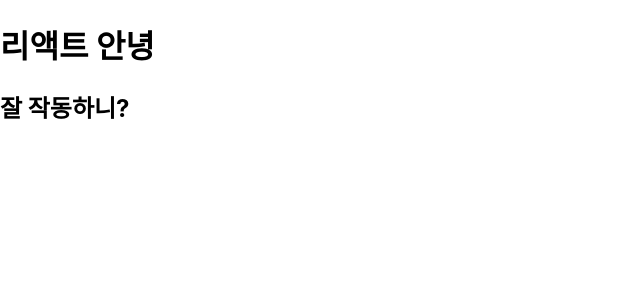
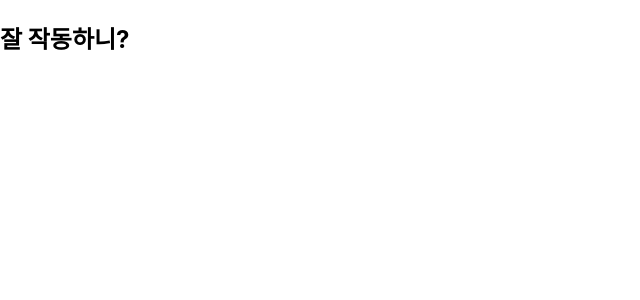
Before and after one commit to seungbeen803/2023ReactStudy, a React (Create React App) app: page / in a window 1280 px wide. Shown: the top 300 px of the page, without its empty margins (0-640 px from the left). Built offline with nearby package versions, Linux system fonts and the light colour scheme.

Commit message:
React 여러 줄 작성 (조건문)

```diff
--- a/src/App.js
+++ b/src/App.js
@@ -1,10 +1,14 @@
 import './App.css';
 
 function App() {
+  const name = 'React2';
   return (
     <div>
-      <h1> 리액트 안녕 </h1>
+      { name === '리액트' ? (
+        <h1> {name} 안녕 </h1>
+      ) : (
       <h2> 잘 작동하니? </h2>
+      )}
     </div>
   );
 }
```
